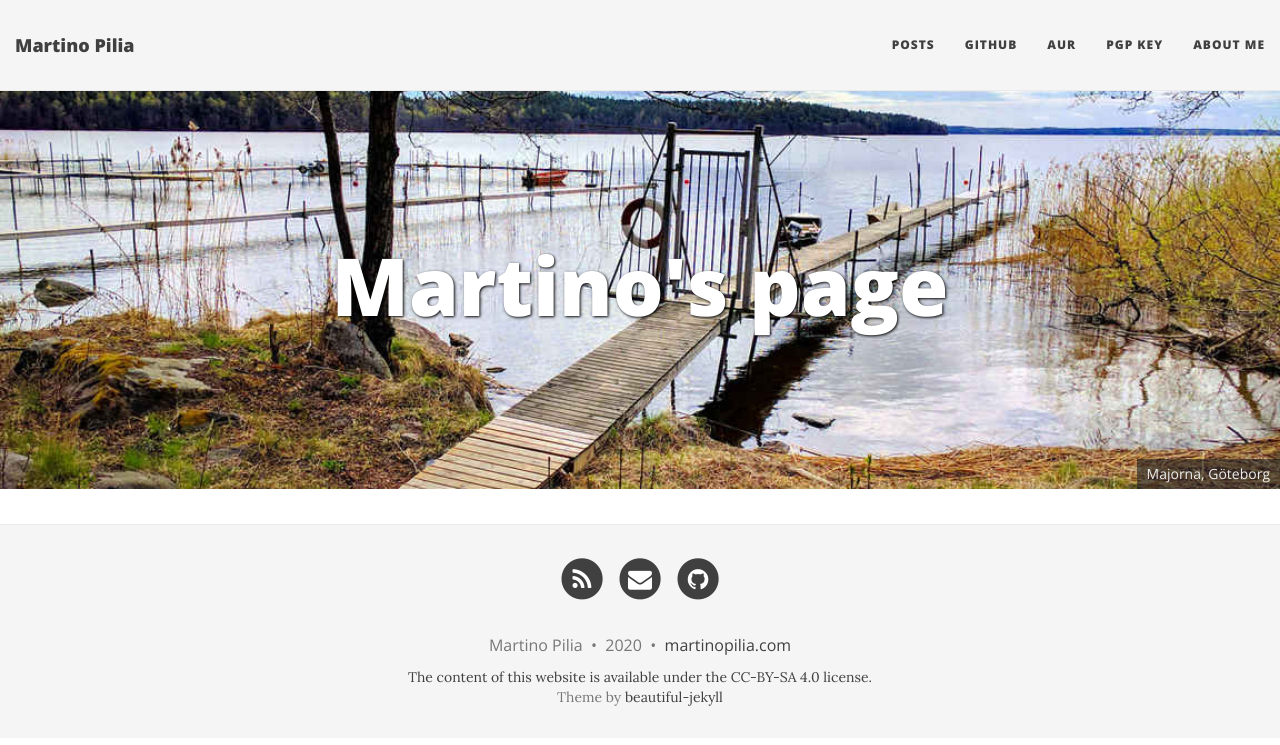
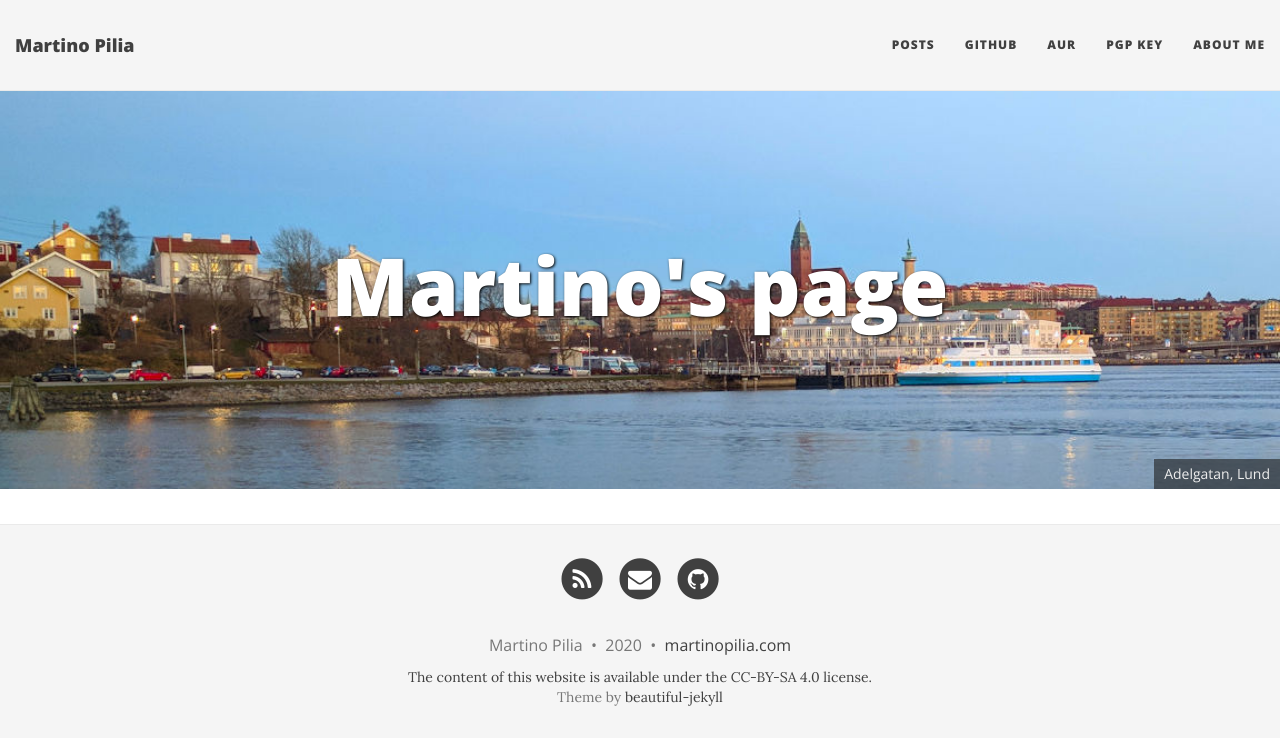
Before and after one commit to m-pilia/m-pilia.github.io, a Jekyll site: the page built from index.md, in a window 1280 px wide. Shown: the top 745 px of the page. Built offline with Jekyll 4.4.1, drawn with Linux system fonts in a browser that asks for light colours; nearby versions of some CDN libraries; part of the change alters nothing that is shown.

Commit message:
Update images

```diff
--- a/_config.yml
+++ b/_config.yml
@@ -147,20 +147,25 @@ defaults:
       layout: "page"
       show-avatar: true
       bigimg:
-        - "/img/trehorningen.jpg"       : "Lake Trehörningen, Marielund"
-        - "/img/malaren-2.jpg"          : "Lake Mälaren"
-        - "/img/lindholmen.jpg"         : "Lindholmen, Göteborg"
-        - "/img/frozen-fyrisan.jpg"     : "Fyrisån during winter"
-        - "/img/majorna.jpg"            : "Majorna, Göteborg"
-        - "/img/malaren-3.jpg"          : "Lake Mälaren"
-        - "/img/storvreta.jpg"          : "Storvreta"
-        - "/img/granby.jpg"             : "Gränby"
-        - "/img/riksdagshuset.jpg"      : "Riksdagshuset"
-        - "/img/gamla-uppsalagatan.jpg" : "Gamla Uppsalagatan"
-        - "/img/gottsunda-3.jpg"        : "Gottsunda"
-        - "/img/gula-stigen.jpg"        : "Gula stigen, Uppsala"
-        - "/img/kungsportsbron.jpg"     : "Kungsportsbron, Göteborg"
-        - "/img/gottsunda-1.jpg"        : "Gottsunda"
+        - "/img/trehorningen.jpg"             : "Lake Trehörningen, Marielund"
+        - "/img/lund-stortorget.jpg"          : "Stortorget, Lund"
+        - "/img/malaren-2.jpg"                : "Lake Mälaren"
+        - "/img/lindholmen.jpg"               : "Lindholmen, Göteborg"
+        - "/img/frozen-fyrisan.jpg"           : "Fyrisån during winter"
+        - "/img/lund-adelgatan.jpg"           : "Adelgatan, Lund"
+        - "/img/majorna.jpg"                  : "Majorna, Göteborg"
+        - "/img/malaren-3.jpg"                : "Lake Mälaren"
+        - "/img/lund-universitetshuset.jpg"   : "Universitetshuset, Lund"
+        - "/img/storvreta.jpg"                : "Storvreta"
+        - "/img/granby.jpg"                   : "Gränby"
+        - "/img/lund-stadsparken-vatten.jpg"  : "Stadsparken, Lund"
+        - "/img/riksdagshuset.jpg"            : "Riksdagshuset"
+        - "/img/gamla-uppsalagatan.jpg"       : "Gamla Uppsalagatan"
+        - "/img/gottsunda-3.jpg"              : "Gottsunda"
+        - "/img/lund-stadsparken.jpg"         : "Stadsparken, Lund"
+        - "/img/gula-stigen.jpg"              : "Gula stigen, Uppsala"
+        - "/img/kungsportsbron.jpg"           : "Kungsportsbron, Göteborg"
+        - "/img/gottsunda-1.jpg"              : "Gottsunda"
 
 # Use tags index page and make tags on each post clickable
 link-tags: true
```
Also changed, not shown: img/lund-adelgatan.jpg (added), img/lund-gamla-observatoriet.jpg (added), img/lund-stadsparken-vatten.jpg (added), img/lund-stadsparken.jpg (added), img/lund-stortorget.jpg (added), img/lund-universitetshuset.jpg (added), 6 other files.
